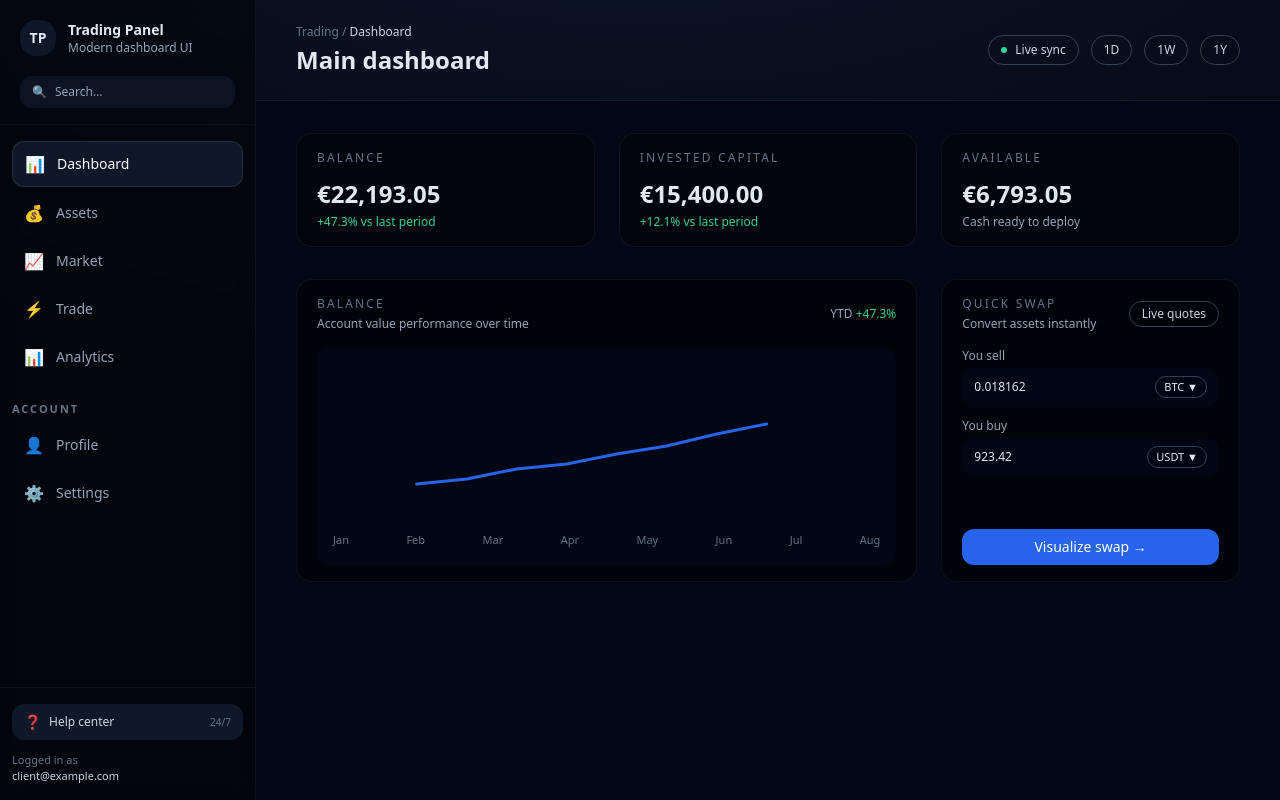
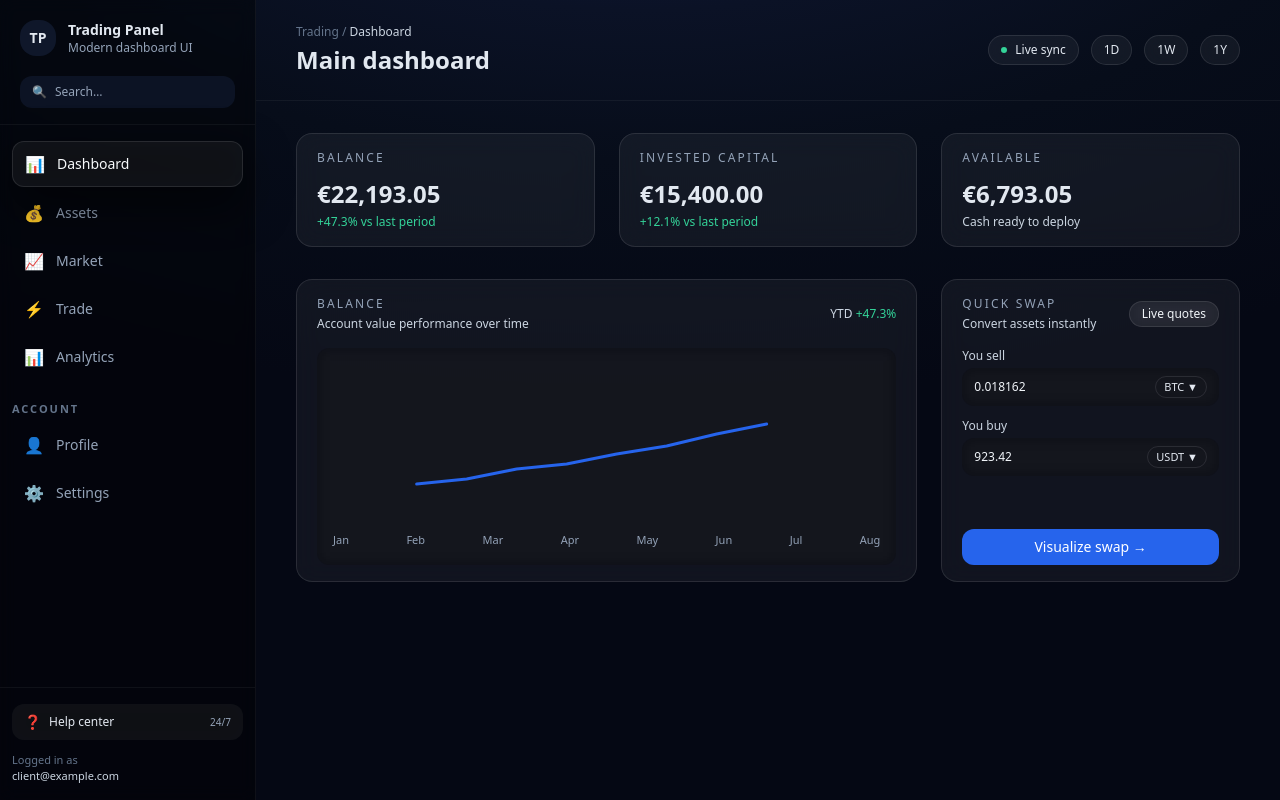
Before and after one commit to montelioncapital/montelion-app-v1, a Next.js app: page /dashboard in a window 1280 px wide. Built offline with nearby package versions, Linux system fonts and the light colour scheme.

Commit message:
Update page.jsx

```diff
--- a/app/dashboard/page.jsx
+++ b/app/dashboard/page.jsx
@@ -43,8 +43,8 @@ export default function DashboardPage() {
               className={[
                 "flex w-full items-center gap-3 rounded-xl px-3 py-2.5 text-left transition",
                 item.active
-                  ? "bg-slate-900 text-slate-50 border border-white/10"
-                  : "text-slate-400 hover:bg-slate-900/60",
+                  ? "bg-white/5 backdrop-blur-md text-slate-50 border border-white/10 shadow-[0_18px_45px_rgba(0,0,0,0.6)]"
+                  : "text-slate-400 hover:bg-white/5 hover:backdrop-blur-md",
               ].join(" ")}
             >
               <span className="text-base">{item.icon}</span>
@@ -62,7 +62,7 @@ export default function DashboardPage() {
           ].map((item) => (
             <button
               key={item.label}
-              className="flex w-full items-center gap-3 rounded-xl px-3 py-2.5 text-left text-slate-400 hover:bg-slate-900/60 text-sm transition"
+              className="flex w-full items-center gap-3 rounded-xl px-3 py-2.5 text-left text-slate-400 hover:bg-white/5 hover:backdrop-blur-md text-sm transition"
             >
               <span className="text-base">{item.icon}</span>
               <span>{item.label}</span>
@@ -72,12 +72,12 @@ export default function DashboardPage() {
 
         {/* Bottom / support */}
         <div className="border-t border-white/5 px-3 py-4 text-xs">
-          <button className="flex w-full items-center justify-between rounded-xl bg-slate-900 px-3 py-2 text-slate-300 hover:bg-slate-800 transition">
+          <button className="flex w-full items-center justify-between rounded-xl bg-white/5 backdrop-blur-md px-3 py-2 text-slate-200 hover:bg-white/10 transition">
             <span className="flex items-center gap-2">
               <span className="text-sm">❓</span>
               <span>Help center</span>
             </span>
-            <span className="text-[10px] text-slate-500">24/7</span>
+            <span className="text-[10px] text-slate-400">24/7</span>
           </button>
 
           <div className="mt-3 text-[11px] text-slate-500">
@@ -99,28 +99,28 @@ export default function DashboardPage() {
           </div>
 
           <div className="flex items-center gap-3 text-xs">
-            <span className="inline-flex items-center gap-2 rounded-full border border-slate-700 px-3 py-1.5 text-slate-300">
+            <span className="inline-flex items-center gap-2 rounded-full border border-white/10 bg-white/5 backdrop-blur-md px-3 py-1.5 text-slate-200">
               <span className="h-1.5 w-1.5 rounded-full bg-emerald-400" />
               Live sync
             </span>
-            <button className="rounded-full border border-slate-700 px-3 py-1.5 text-slate-300">
+            <button className="rounded-full border border-white/10 bg-white/5 backdrop-blur-md px-3 py-1.5 text-slate-200">
               1D
             </button>
-            <button className="rounded-full border border-slate-700 px-3 py-1.5 text-slate-300">
+            <button className="rounded-full border border-white/10 bg-white/5 backdrop-blur-md px-3 py-1.5 text-slate-200">
               1W
             </button>
-            <button className="rounded-full border border-slate-700 px-3 py-1.5 text-slate-300">
+            <button className="rounded-full border border-white/10 bg-white/5 backdrop-blur-md px-3 py-1.5 text-slate-200">
               1Y
             </button>
           </div>
         </header>
 
         {/* CONTENT */}
-        <div className="flex-1 px-10 py-8 space-y-8 bg-[#020617]">
+        <div className="flex-1 px-10 py-8 space-y-8">
           {/* Stat cards */}
           <div className="grid grid-cols-1 md:grid-cols-3 gap-6">
-            <div className="rounded-2xl border border-white/5 bg-black/40 px-5 py-4">
-              <div className="text-xs uppercase tracking-[0.18em] text-slate-500">
+            <div className="rounded-2xl border border-white/10 bg-white/5 backdrop-blur-md px-5 py-4">
+              <div className="text-xs uppercase tracking-[0.18em] text-slate-400">
                 Balance
               </div>
               <div className="mt-3 text-2xl font-semibold">
@@ -131,8 +131,8 @@ export default function DashboardPage() {
               </div>
             </div>
 
-            <div className="rounded-2xl border border-white/5 bg-black/40 px-5 py-4">
-              <div className="text-xs uppercase tracking-[0.18em] text-slate-500">
+            <div className="rounded-2xl border border-white/10 bg-white/5 backdrop-blur-md px-5 py-4">
+              <div className="text-xs uppercase tracking-[0.18em] text-slate-400">
                 Invested capital
               </div>
               <div className="mt-3 text-2xl font-semibold">
@@ -143,14 +143,14 @@ export default function DashboardPage() {
               </div>
             </div>
 
-            <div className="rounded-2xl border border-white/5 bg-black/40 px-5 py-4">
-              <div className="text-xs uppercase tracking-[0.18em] text-slate-500">
+            <div className="rounded-2xl border border-white/10 bg-white/5 backdrop-blur-md px-5 py-4">
+              <div className="text-xs uppercase tracking-[0.18em] text-slate-400">
                 Available
               </div>
               <div className="mt-3 text-2xl font-semibold">
                 €6,793.05
               </div>
-              <div className="mt-1 text-xs text-slate-400">
+              <div className="mt-1 text-xs text-slate-300">
                 Cash ready to deploy
               </div>
             </div>
@@ -159,22 +159,25 @@ export default function DashboardPage() {
           {/* Balance chart + Quick swap placeholder */}
           <div className="grid grid-cols-1 xl:grid-cols-3 gap-6">
             {/* Chart card */}
-            <div className="xl:col-span-2 rounded-2xl border border-white/5 bg-black/50 px-5 py-4 flex flex-col">
+            <div className="xl:col-span-2 rounded-2xl border border-white/10 bg-white/5 backdrop-blur-md px-5 py-4 flex flex-col">
               <div className="flex items-center justify-between mb-4">
                 <div>
-                  <div className="text-xs uppercase tracking-[0.18em] text-slate-500">
+                  <div className="text-xs uppercase tracking-[0.18em] text-slate-400">
                     Balance
                   </div>
-                  <div className="mt-1 text-xs text-slate-400">
+                  <div className="mt-1 text-xs text-slate-300">
                     Account value performance over time
                   </div>
                 </div>
-                <div className="text-xs text-slate-400">
-                  YTD <span className="text-emerald-400 font-medium">+47.3%</span>
+                <div className="text-xs text-slate-300">
+                  YTD{" "}
+                  <span className="text-emerald-400 font-medium">
+                    +47.3%
+                  </span>
                 </div>
               </div>
 
-              <div className="flex-1 rounded-xl bg-slate-950/80 px-4 py-4">
+              <div className="flex-1 rounded-xl bg-black/30 backdrop-blur px-4 py-4">
                 {/* Simple SVG chart, une seule couleur bleu Montelion */}
                 <svg viewBox="0 0 400 160" className="w-full h-40">
                   <rect x="0" y="0" width="400" height="160" fill="transparent" />
@@ -196,7 +199,7 @@ export default function DashboardPage() {
                     "
                   />
                 </svg>
-                <div className="mt-2 flex justify-between text-[11px] text-slate-500">
+                <div className="mt-2 flex justify-between text-[11px] text-slate-400">
                   <span>Jan</span>
                   <span>Feb</span>
                   <span>Mar</span>
@@ -210,37 +213,37 @@ export default function DashboardPage() {
             </div>
 
             {/* Quick swap placeholder (design seulement) */}
-            <div className="rounded-2xl border border-white/5 bg-black/50 px-5 py-4 flex flex-col gap-4">
+            <div className="rounded-2xl border border-white/10 bg-white/5 backdrop-blur-md px-5 py-4 flex flex-col gap-4">
               <div className="flex items-center justify-between">
                 <div>
-                  <div className="text-xs uppercase tracking-[0.18em] text-slate-500">
+                  <div className="text-xs uppercase tracking-[0.18em] text-slate-400">
                     Quick swap
                   </div>
-                  <div className="mt-1 text-xs text-slate-400">
+                  <div className="mt-1 text-xs text-slate-300">
                     Convert assets instantly
                   </div>
                 </div>
-                <span className="rounded-full border border-slate-700 px-3 py-1 text-xs text-slate-300">
+                <span className="rounded-full border border-white/10 bg-white/5 backdrop-blur px-3 py-1 text-xs text-slate-100">
                   Live quotes
                 </span>
               </div>
 
               <div className="space-y-3 text-xs">
                 <div>
-                  <div className="mb-1 text-slate-400">You sell</div>
-                  <div className="flex items-center justify-between rounded-xl bg-slate-950/80 px-3 py-2">
-                    <span className="text-slate-200">0.018162</span>
-                    <span className="rounded-full border border-slate-700 px-2 py-0.5 text-[11px]">
+                  <div className="mb-1 text-slate-300">You sell</div>
+                  <div className="flex items-center justify-between rounded-xl bg-black/30 backdrop-blur px-3 py-2">
+                    <span className="text-slate-100">0.018162</span>
+                    <span className="rounded-full border border-white/10 px-2 py-0.5 text-[11px]">
                       BTC ▼
                     </span>
                   </div>
                 </div>
 
                 <div>
-                  <div className="mb-1 text-slate-400">You buy</div>
-                  <div className="flex items-center justify-between rounded-xl bg-slate-950/80 px-3 py-2">
-                    <span className="text-slate-200">923.42</span>
-                    <span className="rounded-full border border-slate-700 px-2 py-0.5 text-[11px]">
+                  <div className="mb-1 text-slate-300">You buy</div>
+                  <div className="flex items-center justify-between rounded-xl bg-black/30 backdrop-blur px-3 py-2">
+                    <span className="text-slate-100">923.42</span>
+                    <span className="rounded-full border border-white/10 px-2 py-0.5 text-[11px]">
                       USDT ▼
                     </span>
                   </div>
```
